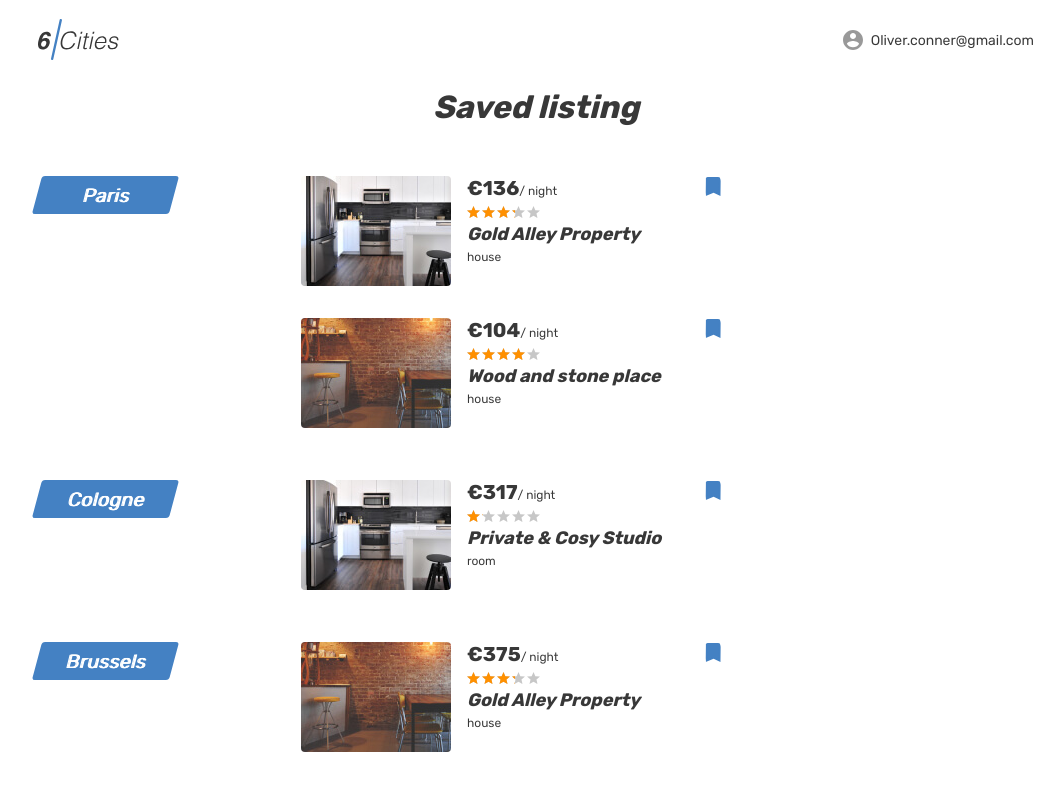
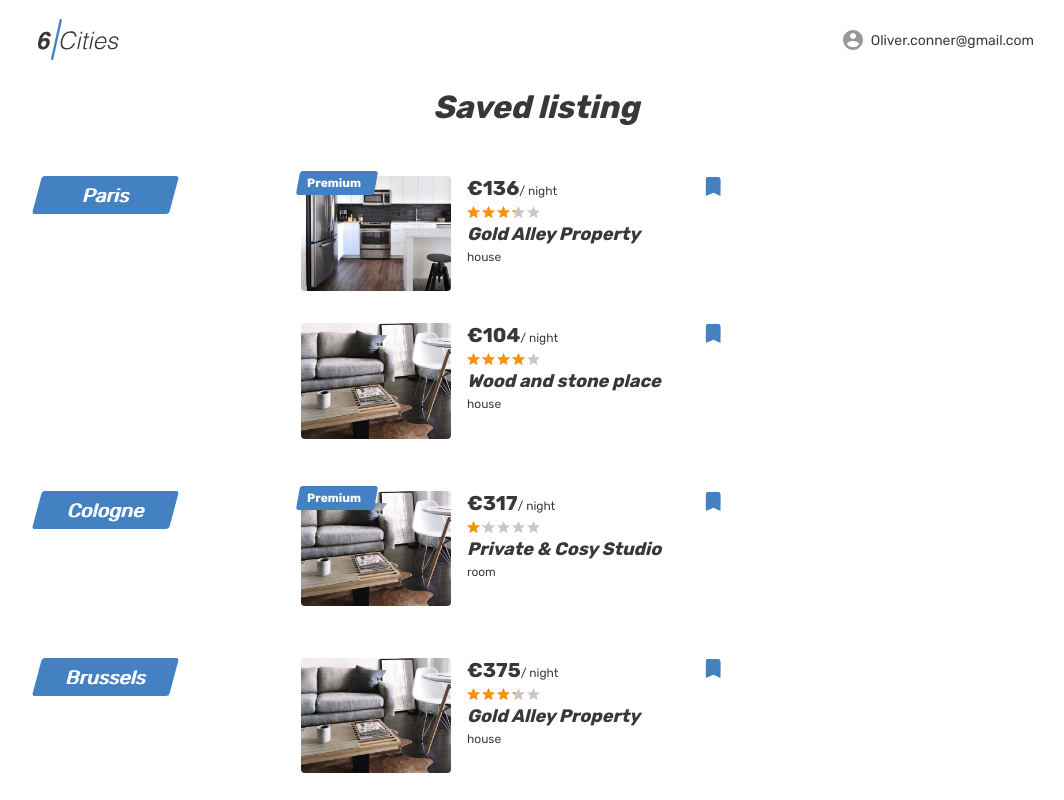
Before and after one commit to a1re/1339161-six-cities-6, a React app: page /favorites in a window 1280 px wide. Shown: the top 800 px of the page, without its empty margins (104-1168 px from the left). Built offline with nearby package versions, Linux system fonts and the light colour scheme.

Commit message:
feat: Применен паттерн proxy-component для карточки

```diff
--- a/package.json
+++ b/package.json
@@ -28,6 +28,7 @@
     "prop-types": "15.7.2",
     "react": "16.14.0",
     "react-dom": "16.14.0",
-    "react-router-dom": "5.2.0"
+    "react-router-dom": "5.2.0",
+    "classnames": "^2.2.6"
   }
 }
--- a/src/components/favorites/favorites-card.jsx
+++ b/src/components/favorites/favorites-card.jsx
@@ -1,38 +1,15 @@
 import React from 'react';
-import {Link} from 'react-router-dom';
 import CustomPropTypes from '../../custom-prop-types';
+import RoomCard from '../room/room-card';
 
 const FavoritesCard = ({offer}) => (
   <article className="favorites__card place-card">
-    <div className="favorites__image-wrapper place-card__image-wrapper">
-      <Link to={`/offer/${offer.id}`}>
-        <img className="place-card__image" src={offer.previewImage} width={150} height={110} alt="Place image" />
-      </Link>
-    </div>
-    <div className="favorites__card-info place-card__info">
-      <div className="place-card__price-wrapper">
-        <div className="place-card__price">
-          <b className="place-card__price-value">€{offer.price}</b>
-          <span className="place-card__price-text">/&nbsp;night</span>
-        </div>
-        <button className="place-card__bookmark-button place-card__bookmark-button--active button" type="button">
-          <svg className="place-card__bookmark-icon" width={18} height={19}>
-            <use xlinkHref="#icon-bookmark" />
-          </svg>
-          <span className="visually-hidden">In bookmarks</span>
-        </button>
-      </div>
-      <div className="place-card__rating rating">
-        <div className="place-card__stars rating__stars">
-          <span style={{width: offer.rating * 20 + `%`}} />
-          <span className="visually-hidden">Rating</span>
-        </div>
-      </div>
-      <h2 className="place-card__name">
-        <Link to={`/offer/${offer.id}`}>{offer.title}</Link>
-      </h2>
-      <p className="place-card__type">{offer.type}</p>
-    </div>
+    <RoomCard
+      offer={offer}
+      imgWidth={150}
+      imgHeight={110}
+      infoWrappingClassName="favorites__card-info"
+      imageWrappingClassName="favorites__image-wrapper"/>
   </article>
 );
 
--- /dev/null
+++ b/src/components/main/main-offer-card.jsx
@@ -0,0 +1,23 @@
+import React from 'react';
+import PropTypes from 'prop-types';
+import CustomPropTypes from '../../custom-prop-types';
+import RoomCard from '../room/room-card';
+
+const MainOfferCard = ({offer, onHoverIn, onHoverOut}) => (
+  <article className="cities__place-card place-card" onMouseEnter={onHoverIn} onMouseLeave={onHoverOut}>
+    <RoomCard
+      offer={offer}
+      imgWidth={260}
+      imgHeight={200}
+      infoWrappingClassName={false}
+      imageWrappingClassName="cities__image-wrapper"/>
+  </article>
+);
+
+MainOfferCard.propTypes = {
+  offer: CustomPropTypes.offer.isRequired,
+  onHoverIn: PropTypes.func,
+  onHoverOut: PropTypes.func
+};
+
+export default MainOfferCard;
--- a/src/components/main/main-offers.jsx
+++ b/src/components/main/main-offer-list.jsx
@@ -2,9 +2,9 @@
 import PropTypes from 'prop-types';
 import CustomPropTypes from '../../custom-prop-types';
 import MainSorting from './main-sorting';
-import RoomCard from '../room/room-card';
+import MainOfferCard from './main-offer-card';
 
-const MainOffers = (props) => {
+const MainOfferList = (props) => {
   const [offers] = useState(props.offers);
   const [, setActiveOffer] = useState(null);
 
@@ -14,10 +14,9 @@
       <b className="places__found">{offers.length} {offers.length > 1 ? `places` : `place`} to stay in Amsterdam</b>
       <MainSorting />
       <div className="cities__places-list places__list tabs__content">
-        {offers.map((offer) => <RoomCard
+        {offers.map((offer) => <MainOfferCard
           key={`offer-card-${offer.id}`}
           offer={offer}
-          isMain={true}
           onHoverIn={() => setActiveOffer(offer.id) }
           onHoverOut={() => setActiveOffer(null) }
         />)}
@@ -29,8 +28,8 @@
   </div>);
 };
 
-MainOffers.propTypes = {
+MainOfferList.propTypes = {
   offers: PropTypes.arrayOf(CustomPropTypes.offer).isRequired,
 };
 
-export default MainOffers;
+export default MainOfferList;
--- a/src/components/main/main-screen.jsx
+++ b/src/components/main/main-screen.jsx
@@ -3,7 +3,7 @@
 import CustomPropTypes from '../../custom-prop-types';
 import Header from '../header/header';
 import MainTabs from './main-tabs';
-import MainOffers from './main-offers';
+import MainOfferList from './main-offer-list';
 import MainEmpty from './main-empty';
 
 const MainScreen = ({cities, offers, city, authorizedUser}) => {
@@ -16,7 +16,7 @@
       <div className="cities">
         {
           offersInCity.length > 0
-            ? <MainOffers offers={offersInCity} />
+            ? <MainOfferList offers={offersInCity} />
             : <MainEmpty city={city}/>
         }
       </div>
--- a/src/components/room/room-card.jsx
+++ b/src/components/room/room-card.jsx
@@ -2,23 +2,21 @@
 import {Link} from 'react-router-dom';
 import PropTypes from 'prop-types';
 import CustomPropTypes from '../../custom-prop-types';
+import classNames from 'classnames';
 
-const RoomCard = ({offer, isMain, onHoverIn, onHoverOut}) => {
-  const blockWrappingClassName = isMain ? `cities__place-card` : `near-places__card`;
-  const imageWrappingClassName = isMain ? `cities__image-wrapper` : `near-places__image-wrapper`;
-
-  return <article className={`${blockWrappingClassName} place-card`} onMouseEnter={onHoverIn} onMouseLeave={onHoverOut}>
+const RoomCard = ({offer, imgWidth, imgHeight, infoWrappingClassName, imageWrappingClassName}) => (
+  <React.Fragment>
     {offer.isPremium &&
       <div className="place-card__mark">
         <span>Premium</span>
       </div>
     }
-    <div className={`${imageWrappingClassName} place-card__image-wrapper`}>
+    <div className={classNames(imageWrappingClassName, `imageWrappingClassName`)}>
       <Link to={`/offer/${offer.id}`}>
-        <img className="place-card__image" src={offer.images[0]} width={260} height={200} alt={offer.title} />
+        <img className="place-card__image" src={offer.images[0]} width={imgWidth} height={imgHeight} alt={offer.title} />
       </Link>
     </div>
-    <div className="place-card__info">
+    <div className={classNames(infoWrappingClassName, `place-card__info`)}>
       <div className="place-card__price-wrapper">
         <div className="place-card__price">
           <b className="place-card__price-value">€{offer.price}</b>
@@ -42,14 +40,15 @@
       </h2>
       <p className="place-card__type">{offer.type}</p>
     </div>
-  </article>;
-};
+  </React.Fragment>
+);
 
 RoomCard.propTypes = {
   offer: CustomPropTypes.offer.isRequired,
-  isMain: PropTypes.bool,
-  onHoverIn: PropTypes.func,
-  onHoverOut: PropTypes.func
+  imgWidth: PropTypes.number.isRequired,
+  imgHeight: PropTypes.number.isRequired,
+  infoWrappingClassName: PropTypes.string,
+  imageWrappingClassName: PropTypes.number.isRequired
 };
 
 export default RoomCard;
--- /dev/null
+++ b/src/components/room/room-near-offer.jsx
@@ -0,0 +1,20 @@
+import React from 'react';
+import CustomPropTypes from '../../custom-prop-types';
+import RoomCard from './room-card';
+
+const RoomNearOffer = ({offer}) => (
+  <article className="near-places__card place-card">
+    <RoomCard
+      offer={offer}
+      imgWidth={260}
+      imgHeight={200}
+      infoWrappingClassName={false}
+      imageWrappingClassName="near-places__image-wrapper"/>
+  </article>
+);
+
+RoomNearOffer.propTypes = {
+  offer: CustomPropTypes.offer.isRequired
+};
+
+export default RoomNearOffer;
--- a/src/components/room/room-screen.jsx
+++ b/src/components/room/room-screen.jsx
@@ -3,9 +3,9 @@
 import PropTypes from 'prop-types';
 import CustomPropTypes from '../../custom-prop-types';
 import Header from '../header/header';
-import RoomCard from './room-card';
 import RoomReviewForm from './room-review-form';
 import RoomReviewList from './room-review-list';
+import RoomNearOffer from './room-near-offer';
 
 const RoomScreen = (props) => {
   const {minReviewLength, authorizedUser, offers} = props;
@@ -101,7 +101,7 @@
         <section className="near-places places">
           <h2 className="near-places__title">Other places in the neighbourhood</h2>
           <div className="near-places__list places__list">
-            {nearbyOffers.map((offerItem) => <RoomCard key={`offer-card-${offerItem.id}`} offer={offerItem} />)}
+            {nearbyOffers.map((offerItem) => <RoomNearOffer key={`offer-card-${offerItem.id}`} offer={offerItem} />)}
           </div>
         </section>
       </div>
```
Also changed, not shown: 1 other file (tests, documents, lock files or other folders).
